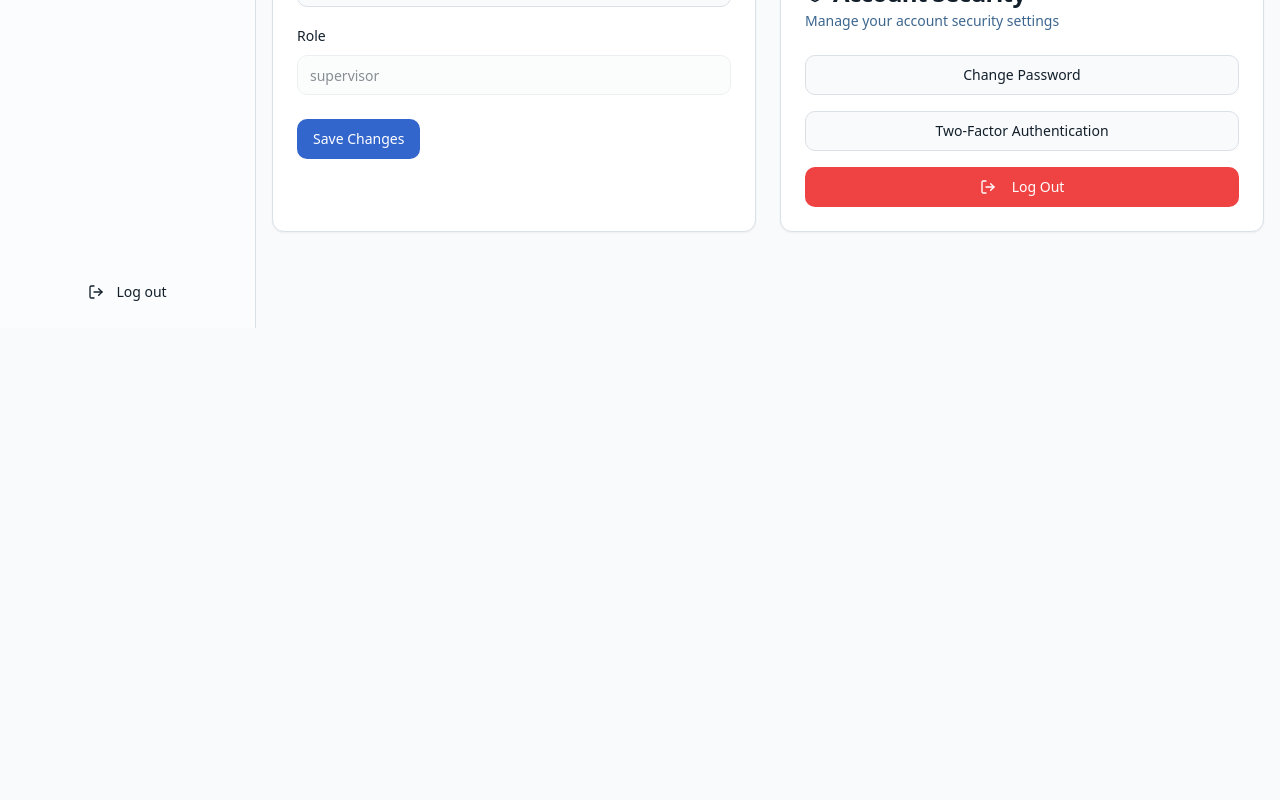
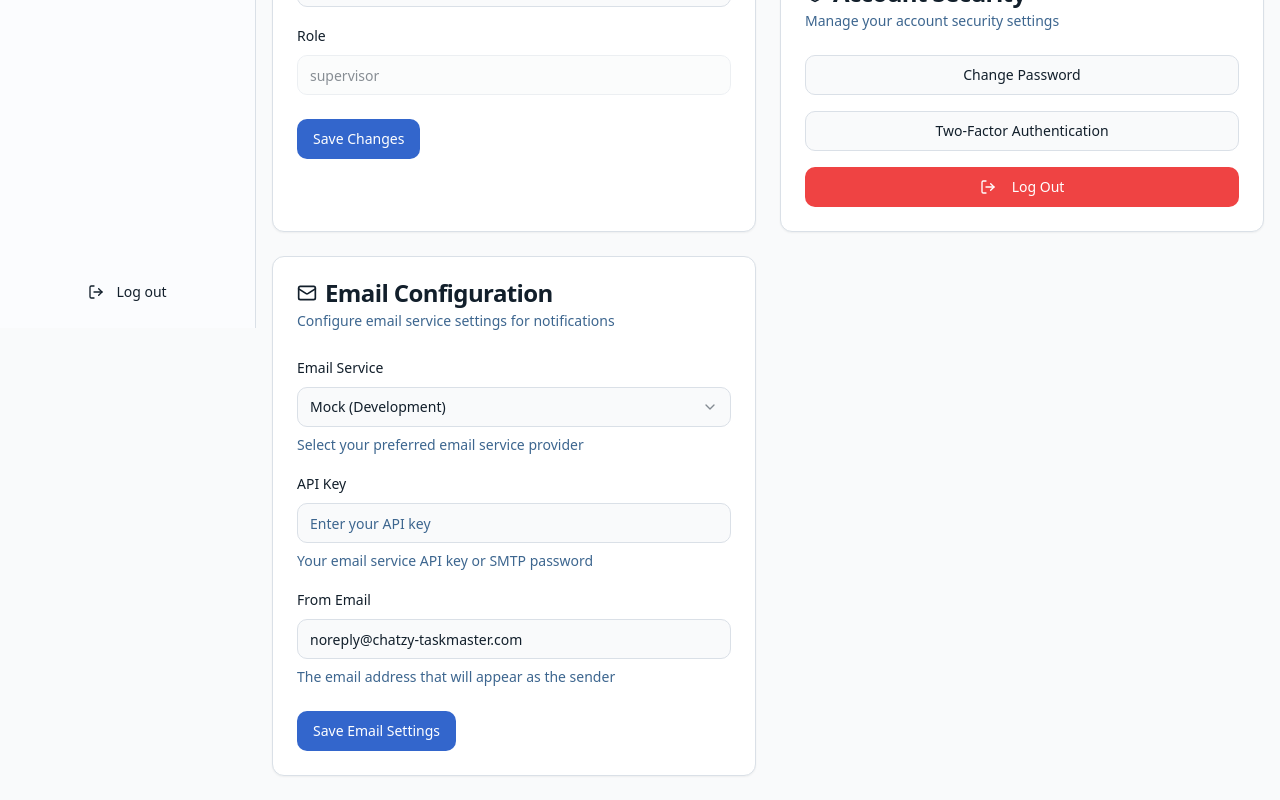
Before and after one commit to arjunguliya/taskberry-squad, a React (Vite) app: page /settings in a window 1280 px wide. Shown: the part 472-1272 px from the top of the page. Before the commit the page ends 800 px from the top, so only its background shows below. Built offline with nearby package versions, Linux system fonts and the light colour scheme.

Commit message:
Expose email configuration settings
Adds settings to configure the email package and SMTP settings.

```diff
--- a/src/pages/Settings.tsx
+++ b/src/pages/Settings.tsx
@@ -1,4 +1,3 @@
-
 import { useState } from "react";
 import { Card, CardContent, CardDescription, CardHeader, CardTitle } from "@/components/ui/card";
 import { Button } from "@/components/ui/button";
@@ -9,8 +8,12 @@ import { Switch } from "@/components/ui/switch";
 import { toast } from "sonner";
 import { getCurrentUser } from "@/lib/dataService";
 import { getInitials } from "@/lib/utils";
-import { UserCog, Bell, Shield, LogOut, User } from "lucide-react";
+import { UserCog, Bell, Shield, LogOut, User, Mail } from "lucide-react";
 import { useNavigate } from "react-router-dom";
+import { Form, FormField, FormItem, FormLabel, FormControl, FormDescription, FormMessage } from "@/components/ui/form";
+import { Select, SelectContent, SelectItem, SelectTrigger, SelectValue } from "@/components/ui/select";
+import { useForm } from "react-hook-form";
+import { configureEmailService } from "@/lib/emailService";
 
 export default function Settings() {
   const currentUser = getCurrentUser();
@@ -32,6 +35,15 @@ export default function Settings() {
   const handleSaveNotifications = (e: React.FormEvent) => {
     e.preventDefault();
     toast.success("Notification preferences saved");
+  };
+
+  const handleEmailConfig = (data: { service: string; apiKey: string; from: string }) => {
+    configureEmailService({
+      service: data.service as 'sendgrid' | 'mailgun' | 'smtp' | 'mock',
+      apiKey: data.apiKey,
+      from: data.from
+    });
+    toast.success("Email settings saved");
   };
 
   return (
@@ -168,6 +180,73 @@ export default function Settings() {
             </CardContent>
           </Card>
         </div>
+
+        <Card className="animate-slide-up animation-delay-400">
+          <CardHeader>
+            <CardTitle>
+              <div className="flex items-center">
+                <Mail className="mr-2 h-5 w-5" />
+                Email Configuration
+              </div>
+            </CardTitle>
+            <CardDescription>Configure email service settings for notifications</CardDescription>
+          </CardHeader>
+          <CardContent>
+            <form onSubmit={(e) => {
+              e.preventDefault();
+              const formData = new FormData(e.currentTarget);
+              handleEmailConfig({
+                service: formData.get('service') as string,
+                apiKey: formData.get('apiKey') as string,
+                from: formData.get('from') as string
+              });
+            }} className="space-y-4">
+              <div className="space-y-2">
+                <Label htmlFor="service">Email Service</Label>
+                <Select name="service" defaultValue="mock">
+                  <SelectTrigger>
+                    <SelectValue placeholder="Select email service" />
+                  </SelectTrigger>
+                  <SelectContent>
+                    <SelectItem value="sendgrid">SendGrid</SelectItem>
+                    <SelectItem value="mailgun">Mailgun</SelectItem>
+                    <SelectItem value="smtp">SMTP</SelectItem>
+                    <SelectItem value="mock">Mock (Development)</SelectItem>
+                  </SelectContent>
+                </Select>
+                <p className="text-sm text-muted-foreground">
+                  Select your preferred email service provider
+                </p>
+              </div>
+
+              <div className="space-y-2">
+                <Label htmlFor="apiKey">API Key</Label>
+                <Input id="apiKey" name="apiKey" type="password" placeholder="Enter your API key" />
+                <p className="text-sm text-muted-foreground">
+                  Your email service API key or SMTP password
+                </p>
+              </div>
+
+              <div className="space-y-2">
+                <Label htmlFor="from">From Email</Label>
+                <Input
+                  id="from"
+                  name="from"
+                  type="email"
+                  placeholder="noreply@yourdomain.com"
+                  defaultValue="noreply@chatzy-taskmaster.com"
+                />
+                <p className="text-sm text-muted-foreground">
+                  The email address that will appear as the sender
+                </p>
+              </div>
+
+              <div className="pt-2">
+                <Button type="submit">Save Email Settings</Button>
+              </div>
+            </form>
+          </CardContent>
+        </Card>
       </div>
     </div>
   );
```
